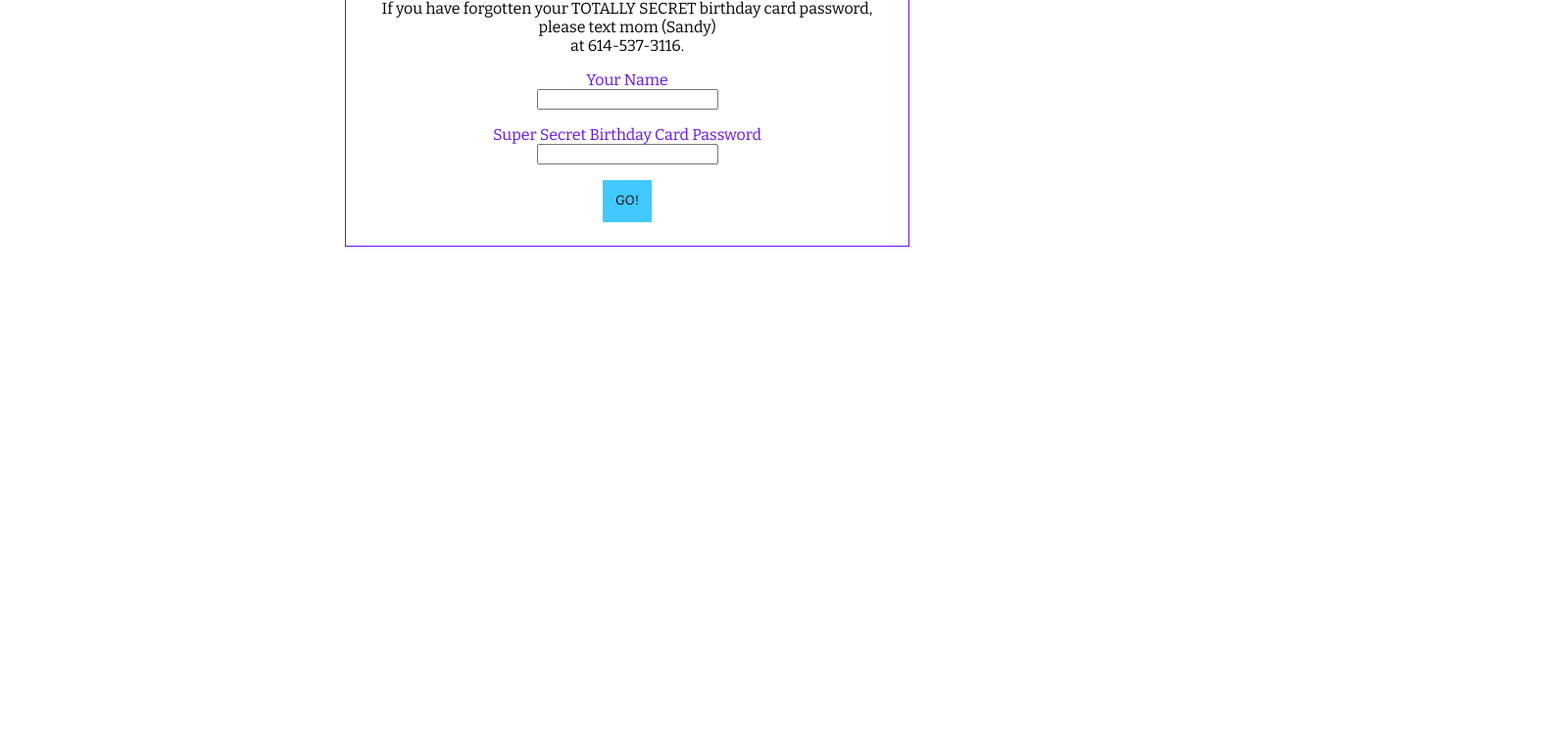
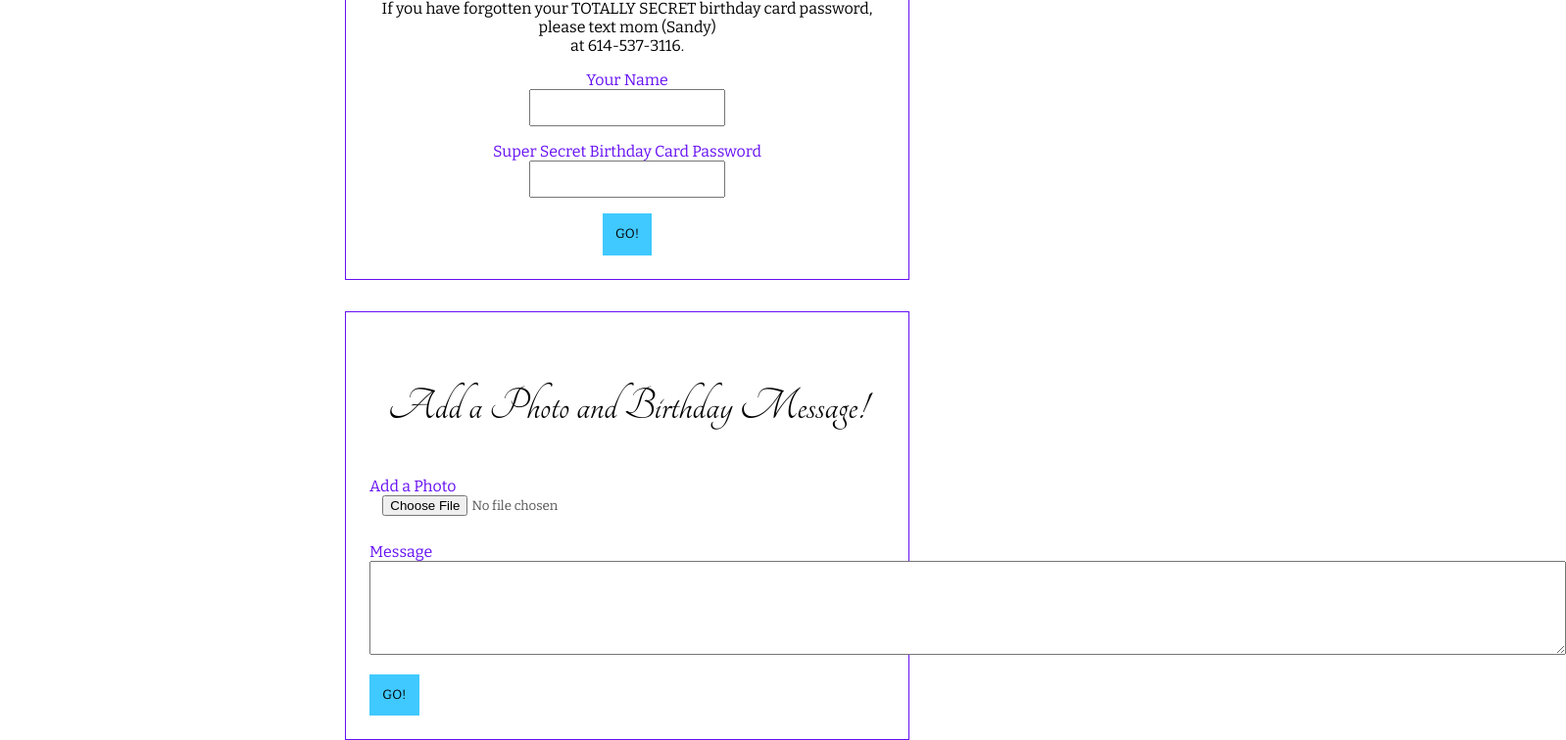
Before and after one commit to CheeseInTheDark/posts-page, a React (Create React App) app: page / in a window 1280 px wide. Shown: the part 307-1063 px from the top of the page at 98% size, 1598 px wide, since content can reach past the window. Before the commit the page ends 800 px from the top, so only its background shows below. Built offline with nearby package versions, Linux system fonts and the light colour scheme.

Commit message:
Mom: added post photo and message form

```diff
--- a/public/index.html
+++ b/public/index.html
@@ -4,7 +4,6 @@
     <meta charset="utf-8" />
     <link rel="icon" href="%PUBLIC_URL%/favicon.ico" />
     <link rel="stylesheet" href="https://fonts.googleapis.com/css?family=Tangerine">
-    <link rel="stylesheet" href="https://fonts.googleapis.com/css?family=Lato">
     <link href="https://fonts.googleapis.com/css2?family=Bitter&display=swap" rel="stylesheet">
     <meta name="viewport" content="width=device-width, initial-scale=1" />
     <meta name="theme-color" content="#000000" />
@@ -19,5 +18,6 @@
     <noscript>You need to enable JavaScript to run this app.</noscript>
     <div id="root">
     </div>
+    <div id="new"></div>
   </body>
 </html>
--- /dev/null
+++ b/src/AddPost.js
@@ -0,0 +1,27 @@
+import React from 'react';
+import logo from './logo.svg';
+import './App.css';
+import './index.css';
+
+function AddPost(props) {
+  return (
+    <div className="AddPost">
+      <div id="root">
+        <div className="centerDiv">
+          <div id="loginBox">
+            <p className="scriptTitle centered">Add a Photo and Birthday Message!</p>
+            <p>
+              <label>Add a Photo</label><br /><input type="file" id="fileUpload" />
+            </p>
+            <p>
+              <label>Message</label><br /><textarea rows="6" cols="150" id="visitorMessage" />
+            </p>
+            <button id="addPost">GO!</button>
+          </div>
+        </div>
+      </div>
+    </div>
+  );
+}
+
+export default AddPost;
--- a/src/App.js
+++ b/src/App.js
@@ -1,12 +1,18 @@
 import React from 'react';
+import ReactDOM from 'react-dom';
 import logo from './logo.svg';
 import './App.css';
 import './index.css';
+import AddPost from './AddPost';
 
 function App() {
+  const element = <AddPost name="Sara" />;
+    ReactDOM.render(
+    element,
+   document.getElementById('new')
+  )
   return (
     <div className="App">
-      <div id="root">
         <div id="leftColumn">
         </div>
         <div className="centerDiv">
@@ -27,7 +33,6 @@ function App() {
             <button id="login">GO!</button>
           </div>
         </div>
-      </div>
     </div>
   );
 }
--- a/src/index.css
+++ b/src/index.css
@@ -23,6 +23,13 @@ p {
   font-size: 1rem;
 }
 
+input {
+  font-family: 'Bitter', sans-serif;
+  color: #555;
+  height: 2rem;
+  padding-left:1em;
+  padding-right:1em;
+}
 label {
   width: 20%;
   text-align: right;
```
